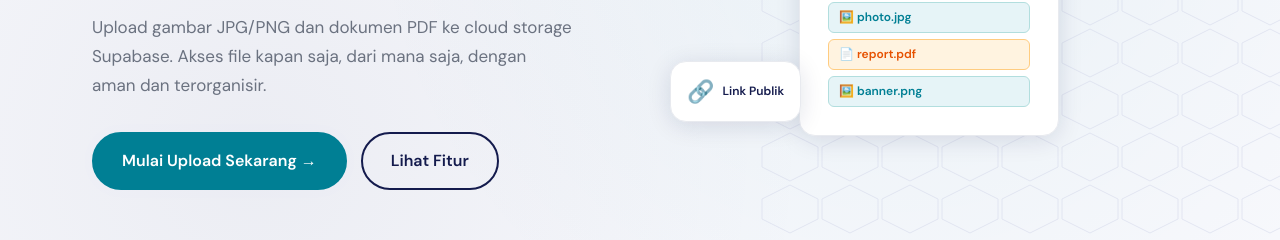
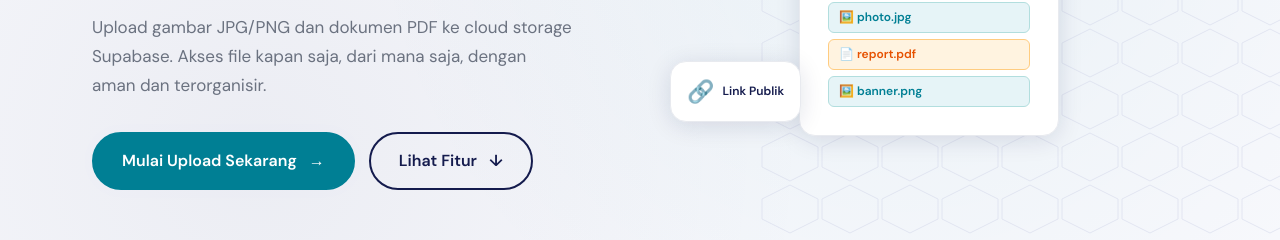
Before and after one commit to Diabyy/AppsStorageFile, a React (Vite) app: page / in a window 1280 px wide. Shown: the part 354-594 px from the top of the page. Built offline with nearby package versions, Linux system fonts and the light colour scheme; no server answers.

Commit message:
style: add directional arrow bounce animations on button hover

```diff
--- a/src/App.css
+++ b/src/App.css
@@ -1720,3 +1720,38 @@ button { font-family: var(--font); cursor: pointer; border: none; background: no
     background-color: transparent;
   }
 }
+
+/* ─────────────────────────────────────
+   DIRECTIONAL ARROW HOVER EFFECTS
+───────────────────────────────────── */
+.btn--has-arrow {
+  position: relative;
+}
+
+.btn__arrow {
+  display: inline-block;
+  transition: transform var(--transition);
+  margin-left: 6px;
+}
+
+/* Mulai Upload Sekarang -> Panah mengarah ke kanan */
+.btn--has-arrow:hover .btn__arrow:not(.btn__arrow--down) {
+  transform: translateX(6px);
+  animation: arrow-bounce-right 0.8s infinite alternate ease-in-out;
+}
+
+/* Lihat Fitur -> Panah mengarah ke bawah */
+.btn--has-arrow:hover .btn__arrow--down {
+  transform: translateY(6px);
+  animation: arrow-bounce-down 0.8s infinite alternate ease-in-out;
+}
+
+@keyframes arrow-bounce-right {
+  0% { transform: translateX(0); }
+  100% { transform: translateX(6px); }
+}
+
+@keyframes arrow-bounce-down {
+  0% { transform: translateY(0); }
+  100% { transform: translateY(6px); }
+}
--- a/src/components/Hero.jsx
+++ b/src/components/Hero.jsx
@@ -12,11 +12,11 @@ export default function Hero({ user }) {
             Upload gambar JPG/PNG dan dokumen PDF ke cloud storage Supabase. Akses file kapan saja, dari mana saja, dengan aman dan terorganisir.
           </p>
           <div className="hero__cta-group">
-            <a href={user ? '#upload' : '#auth'} className="btn btn--teal btn--lg">
-              Mulai Upload Sekarang →
+            <a href={user ? '#upload' : '#auth'} className="btn btn--teal btn--lg btn--has-arrow">
+              Mulai Upload Sekarang <span className="btn__arrow">→</span>
             </a>
-            <a href="#features" className="btn btn--ghost btn--lg">
-              Lihat Fitur
+            <a href="#features" className="btn btn--ghost btn--lg btn--has-arrow">
+              Lihat Fitur <span className="btn__arrow btn__arrow--down">↓</span>
             </a>
           </div>
         </div>
```
